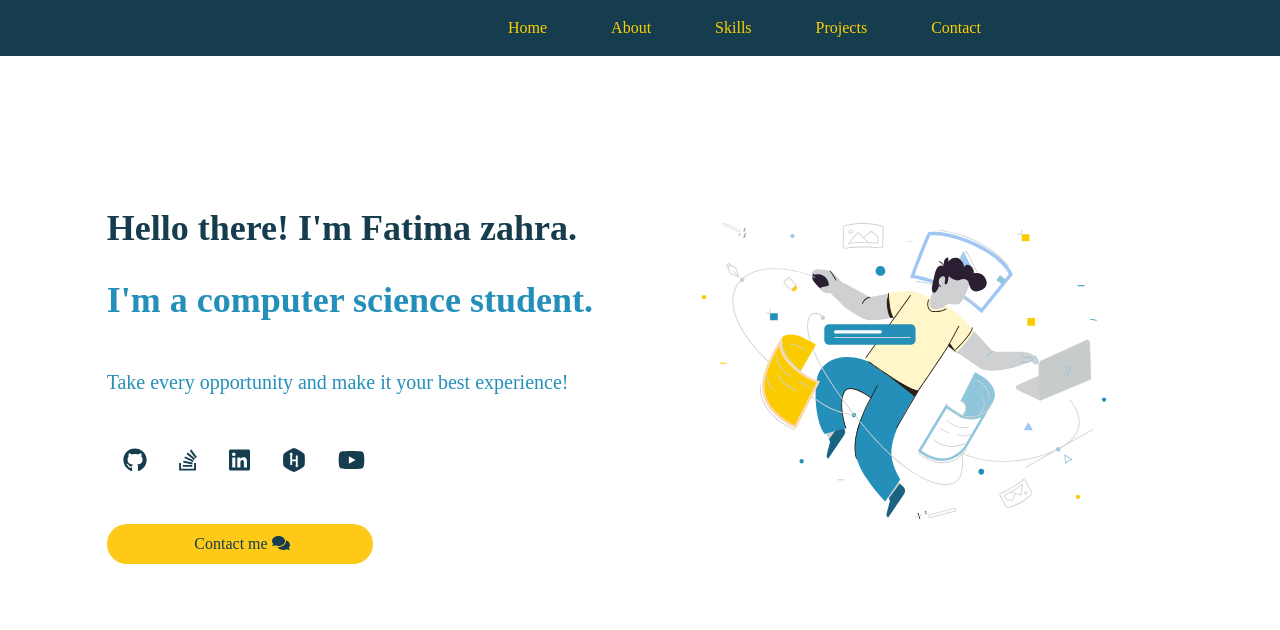
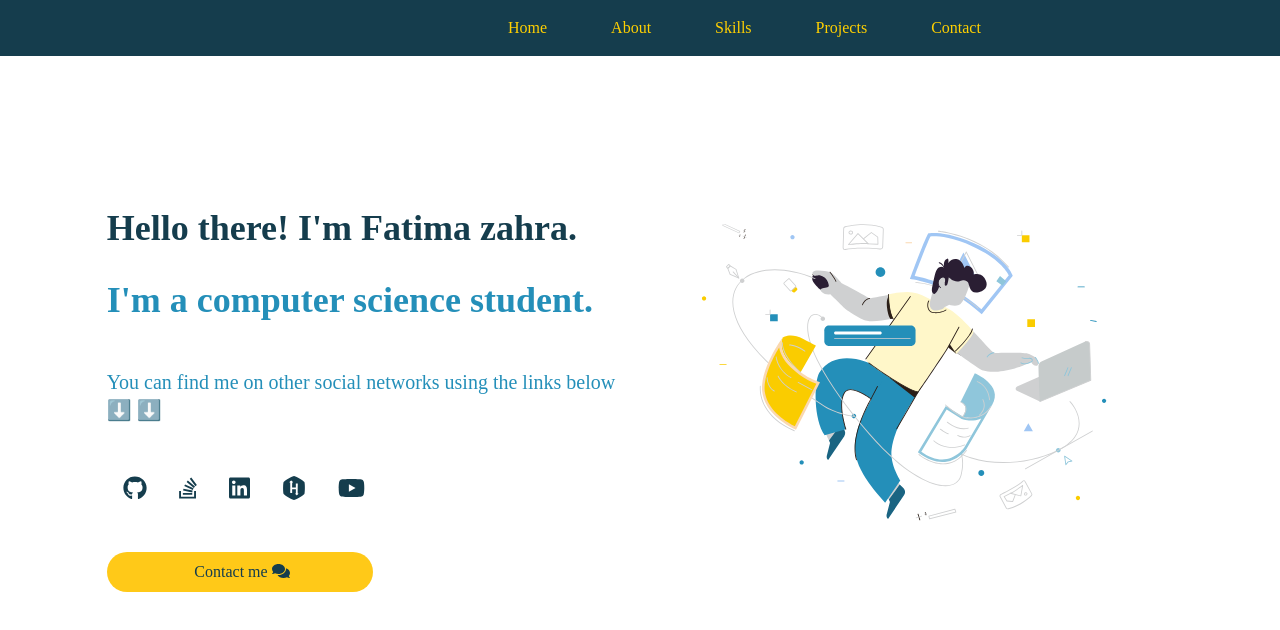
Before and after one commit to Ben-Fatima/Portfolio, a Next.js app: page /home in a window 1280 px wide. Shown: the top 630 px of the page. Built offline with nearby package versions, Linux system fonts and the light colour scheme.

Commit message:
change quote

```diff
--- a/components/Quote.js
+++ b/components/Quote.js
@@ -1,8 +1,8 @@
 const Quote = () => {
   return (
     <>
-      <p className="quote mt-8 xl:text-xl sky-400">
-        Take every opportunity and make it your best experience!
+      <p className="font-light quote mt-8 xl:text-xl sky-400">
+        You can find me on other social networks using the links below ⬇️ ⬇️
       </p>
     </>
   );
```
